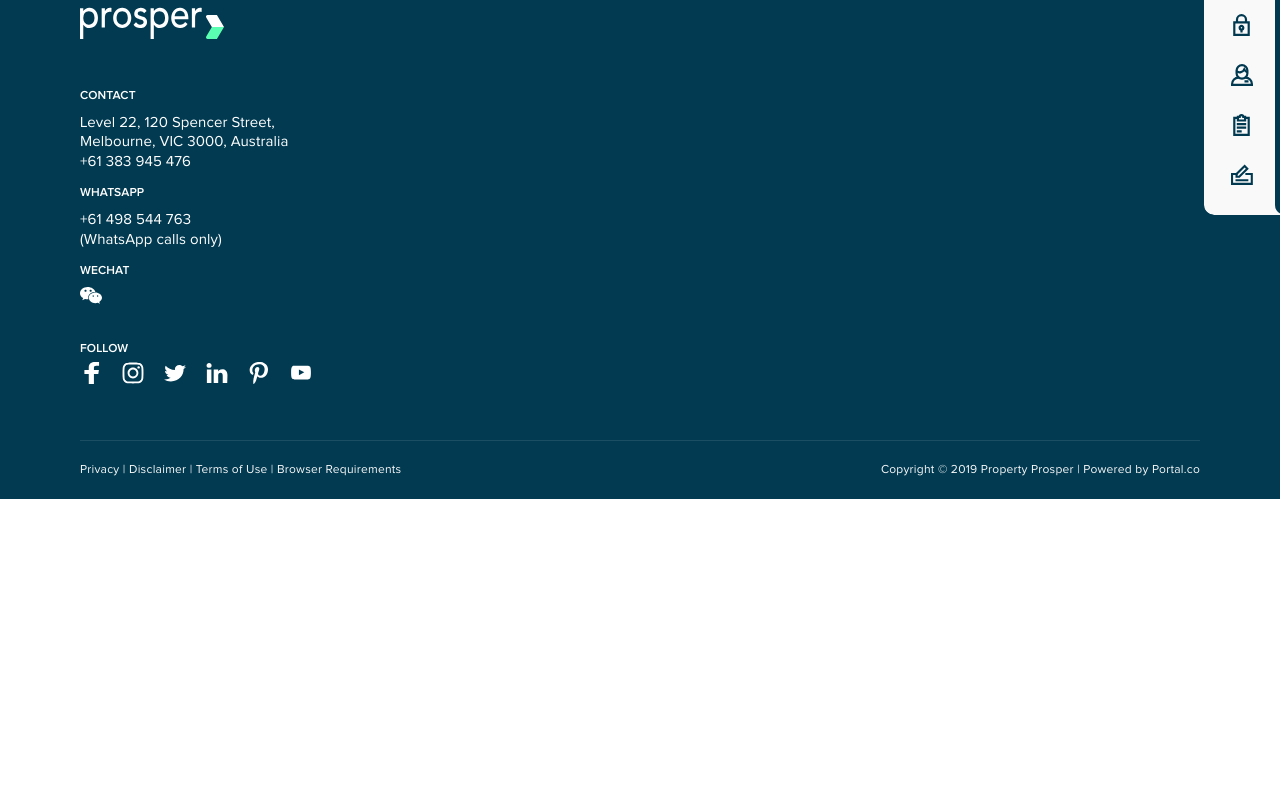
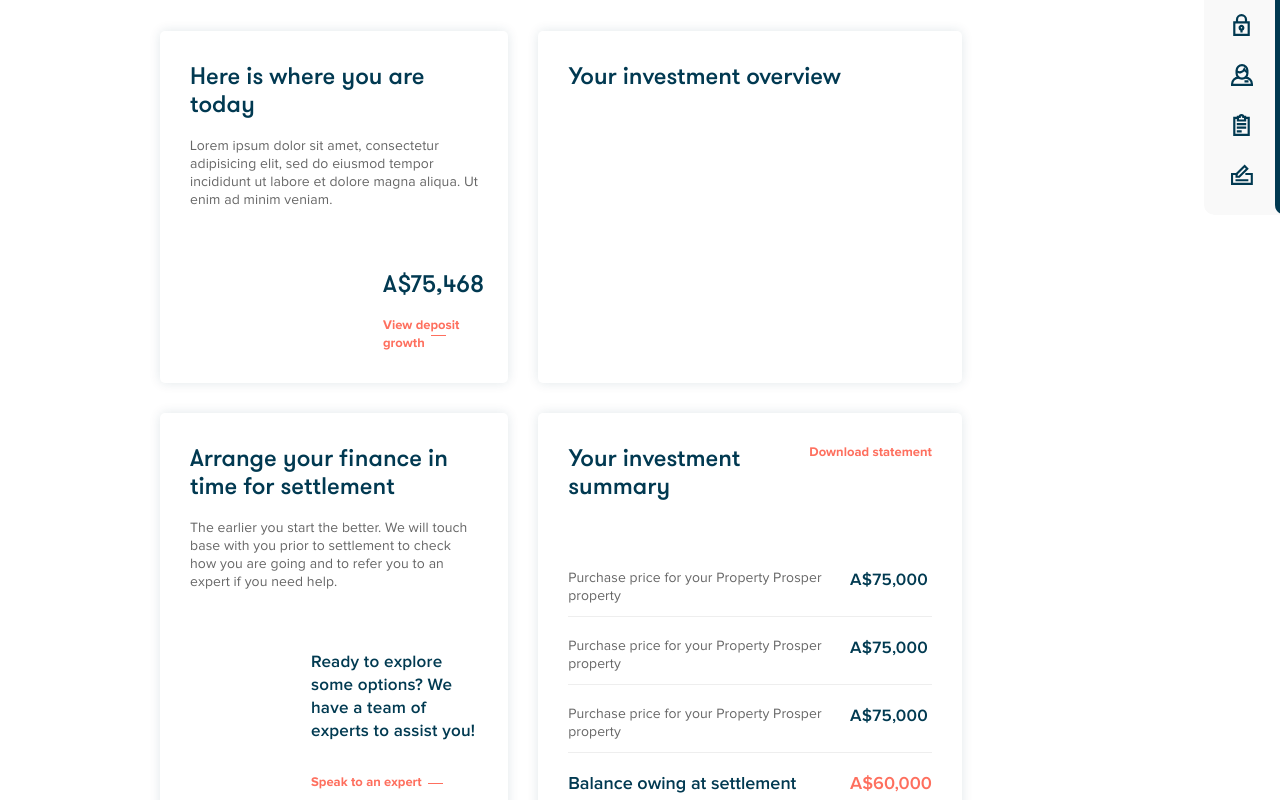
Before and after one commit to AJIT1690/liquid-vue-app, a Nuxt app: page /InvestmentGrowth in a window 1280 px wide. Shown: the part 420-1220 px from the top of the page. Before the commit the page ends 919 px from the top, so only its background shows below. Built offline with nearby package versions, Linux system fonts and the light colour scheme.

Commit message:
investment

```diff
--- /dev/null
+++ b/components/investmentGrowth/DonutCard.vue
@@ -0,0 +1,37 @@
+<template>
+  <div class="grid-wrapper">
+		<div class="grid-box card">
+			<h3>{{head}}</h3>
+			<p class=" main-text">{{mainText}}</p>
+		  <div class="chart-box graph-box">
+				<div class="chart-image">
+					<div class="img-wrapper">
+						<!--<img src="{{imageLink}}"/> -->
+					</div>
+				</div>
+				<div class="chart-text">
+						<h3 class="chart-title">{{title}}</h3>
+						<p class="text-link-container mb0"><a class="text-link" href="#">{{textLink}}</a></p>
+				</div>
+			</div>
+		</div>
+	</div>
+</template>
+
+<script>
+export default {
+  data : function() {
+    return {
+      head : 'Here is where you are today',
+      mainText : 'Lorem ipsum dolor sit amet, consectetur adipisicing elit, sed do eiusmod tempor incididunt ut labore et dolore magna aliqua. Ut enim ad minim veniam.',
+      imageLink : '/assets/img/donut-chart.png',
+      title : 'A$75,468',
+      textLink : 'View deposit growth'
+    }
+  }
+}
+</script>
+
+<style>
+
+</style>
--- /dev/null
+++ b/components/investmentGrowth/OverviewCard.vue
@@ -0,0 +1,27 @@
+<template>
+	<div class="grid-wrapper">
+		<div class="grid-box card">
+			<h3>{{head}}</h3>
+      <div class="chart-box graph-box">
+			  <div class="img-wrapper">
+					<!--<img src="{{imageLink}}" /> -->
+			  </div>
+      </div>
+		</div>
+  </div>
+</template>
+
+<script>
+export default {
+  data : function() {
+    return {
+    head : 'Your investment overview',
+    imageLink : '/assets/img/overview-chart.png'
+    }
+  }
+}
+</script>
+
+<style>
+
+</style>
--- /dev/null
+++ b/components/investmentGrowth/PortfolioCard.vue
@@ -0,0 +1,37 @@
+<template>
+  <div class="grid-wrapper">
+	  <div class="grid-box card">
+		  <h3>{{head}}</h3>
+		  <p class=" main-text">{{mainText}}</p>
+		  <div class="chart-box">
+			  <div class="chart-image">
+				  <div class="img-wrapper">
+					  <!--<img src="/assets/svg/portfolio-media.svg" alt="logo"> -->
+				  </div>
+			  </div>
+			  <div class="chart-text">
+				  <p class="chart-title lead">{{chartTitle}}</p>
+				  <p class="text-link-container mb0"><a class="text-link" href="#">{{textLink}}</a></p>
+			  </div>
+		  </div>
+	  </div>
+  </div>
+</template>
+
+<script>
+export default {
+  data : function() {
+    return {
+      head : 'Arrange your finance in time for settlement',
+      mainText : 'The earlier you start the better. We will touch base with you prior to settlement to check how you are going and to refer you to an expert if you need help.',
+      chartTitle : 'Ready to explore some options? We have a team of experts to assist you!',
+      textLink : 'Speak to an expert',
+
+    }
+  }
+}
+</script>
+
+<style>
+
+</style>
--- /dev/null
+++ b/components/investmentGrowth/SummaryCard.vue
@@ -0,0 +1,51 @@
+<template>
+  <div class="grid-wrapper">
+		<div class="grid-box card">
+			<div class="title-with-bth">
+				<h3 class="title">{{title}}</h3>
+				<p class="link-container mb0"><a class="text-link icon-link" href="#"><svg class="icon"><use xlink:href="/assets/svg/icon.svg#download"></use></svg>Download statement</a></p>
+			</div>
+			<div class="table table-responsive">
+			<table>
+        <tbody>
+					<tr>
+						<td><p class="description">{{description}}</p> </td>
+						<td><p class="lead">{{lead}}</p></td>
+          </tr>
+					<tr>
+						<td><p class="description">{{description}}</p> </td>
+						<td><p class="lead">{{lead}}</p></td>
+          </tr>
+					<tr>
+						<td><p class="description">{{description}}</p> </td>
+						<td><p class="lead">{{lead}}</p></td>
+          </tr>
+          <tr>
+						<td><h4 class="lead">{{leadText}} </h4> </td>
+						<td><h4 class="red lead">A$60,000</h4></td>
+          </tr>
+				</tbody>
+			</table>
+			</div>
+		</div>
+	</div>
+</template>
+
+<script>
+export default {
+  data : function(){
+    return {
+      title : 'Your investment summary',
+      description : 'Purchase price for your Property Prosper property',
+      lead : 'A$75,000',
+      redLead : 'A$60,000',
+      leadText : 'Balance owing at settlement'
+    };
+  }
+}
+</script>
+
+
+<style>
+
+</style>
--- a/pages/InvestmentGrowth.vue
+++ b/pages/InvestmentGrowth.vue
@@ -1,3 +1,59 @@
 <template>
-    <h1>Investment Growth page</h1>
+    <div id="main">
+		<div id="intro-section" class="section-pt section-pb">
+			<div class="container">
+				<div class="row">
+					<div class="col-lg-11">
+						<div class="section-content">
+							<h1 class="mb50">{{head}}</h1>
+                        </div>
+                        <div class="row-wrapper">
+							<div class="row">
+								<div class="col-lg-5">
+                                    <DonutCard></DonutCard>
+								</div>
+                                <div class="col-lg-6">
+                                    <OverviewCard></OverviewCard>
+                                </div>
+							</div>
+                        </div>
+                        <div class="row-wrapper">
+							<div class="row">
+								<div class="col-lg-5">
+                                    <PortfolioCard></PortfolioCard>
+								</div>
+                                <div class="col-lg-6">
+                                    <SummaryCard></SummaryCard>
+                                </div>
+							</div>
+                        </div>
+					</div>
+				</div>
+			</div>
+		</div>
+    </div>
+
+
 </template>
+
+
+<script>
+
+import DonutCard from '~/components/investmentGrowth/DonutCard.vue';
+import OverviewCard from '~/components/investmentGrowth/OverviewCard.vue';
+import PortfolioCard from '~/components/investmentGrowth/PortfolioCard.vue';
+import SummaryCard from '~/components/investmentGrowth/SummaryCard.vue'
+export default {
+    components : {
+        DonutCard,
+        OverviewCard,
+        PortfolioCard,
+        SummaryCard
+    },
+    data : function() {
+        return {
+            head : 'My Deposit Growth'
+        }
+    }
+}
+</script>
```
